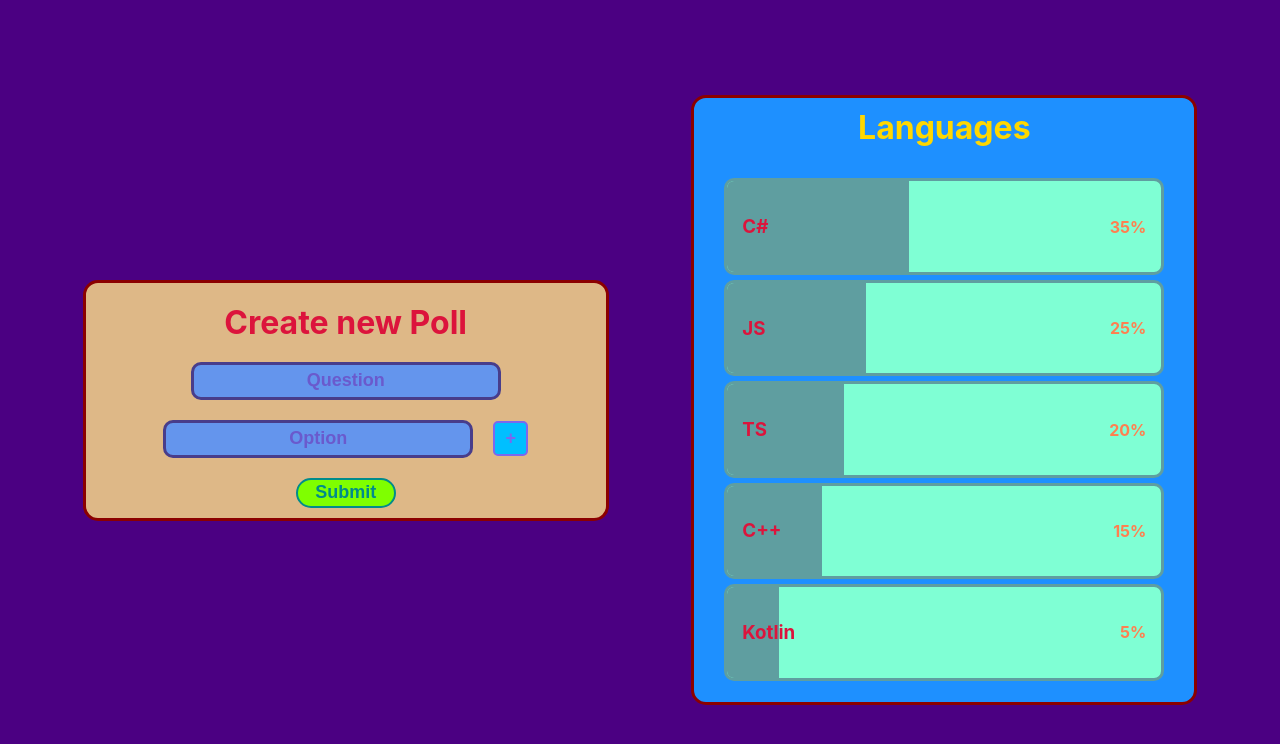
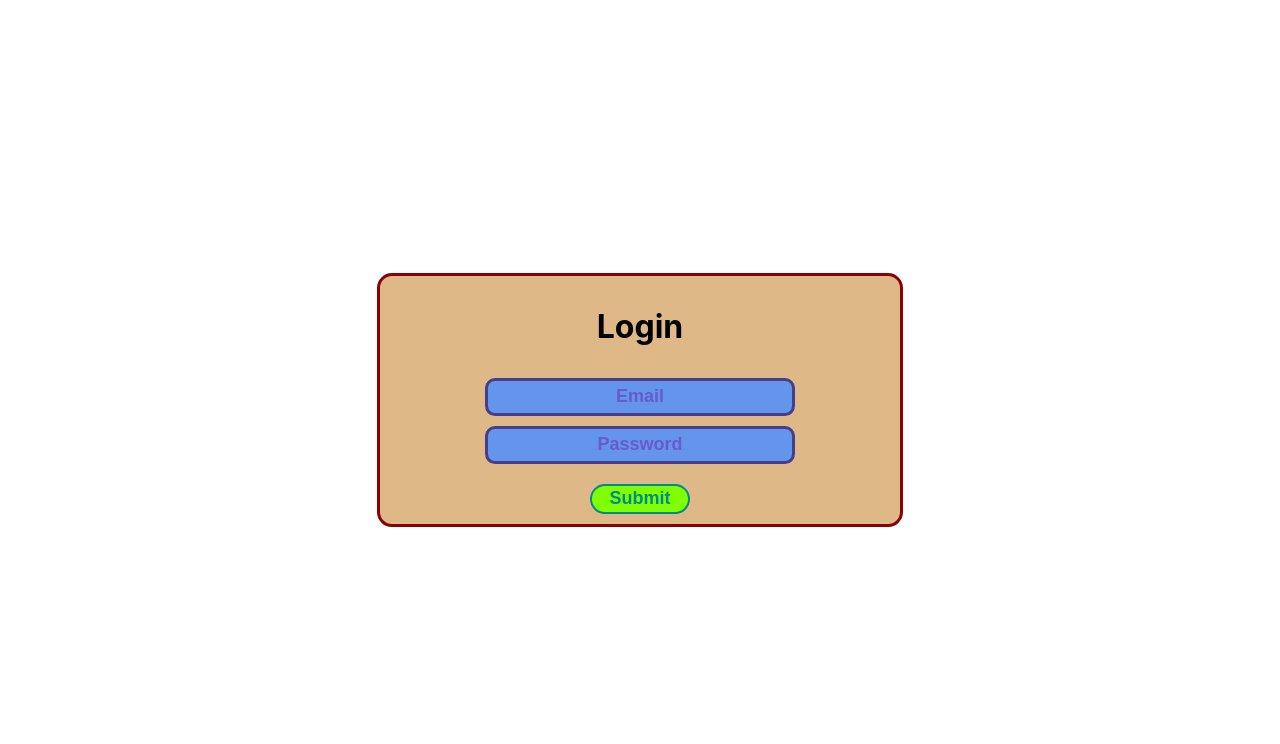
Before and after one commit to VladoDev03/the-amazing-poll, a React (Create React App) app in the folder front-end/the-amazing-poll/: page / in a window 1280 px wide. Shown: the top 744 px of the page. Built offline with nearby package versions, Linux system fonts and the light colour scheme.

Commit message:
Added LoginForm component.

```diff
--- a/front-end/the-amazing-poll/src/App.tsx
+++ b/front-end/the-amazing-poll/src/App.tsx
@@ -1,9 +1,11 @@
 import './App.scss';
-import NewPoll from './components/NewPoll/NewPoll';
+import LoginForm from './components/LoginForm/LoginForm';
+// import NewPoll from './components/NewPoll/NewPoll';
 
 function App() {
     return (
-        <NewPoll />
+        // <NewPoll />
+        <LoginForm />
     );
 }
 
--- /dev/null
+++ b/front-end/the-amazing-poll/src/components/LoginForm/LoginForm.module.scss
@@ -0,0 +1,22 @@
+.formContainer {
+    position: absolute;
+    top: 50%;
+    left: 50%;
+    transform: translate(-50%, -50%);
+    display: flex;
+    flex-direction: column;
+    justify-content: center;
+    align-items: center;
+    background-color: burlywood;
+    border: solid 3px;
+    border-color: darkred;
+    border-radius: 15px;
+    width: 500px;
+    padding: 10px;
+}
+
+.buttonsHolder {
+    display: flex;
+    justify-content: center;
+    align-items: center;
+}
--- /dev/null
+++ b/front-end/the-amazing-poll/src/components/LoginForm/LoginForm.tsx
@@ -0,0 +1,21 @@
+import styles from './LoginForm.module.scss'
+
+import TextInput from '../TextInput/TextInput';
+import SubmitButton from '../SubmitButton/SubmitButton';
+
+const LoginForm = () => {
+    return (
+        <div className={styles.formContainer}>
+            <h1 className={styles.title}>Login</h1>
+            <form action="">
+                <TextInput title='Email' type='email' />
+                <TextInput title='Password' type='password' />
+                <div className={styles.buttonsHolder}>
+                    <SubmitButton />
+                </div>
+            </form>
+        </div>
+    );
+}
+
+export default LoginForm;
--- a/front-end/the-amazing-poll/src/components/NewPollForm/NewPollForm.tsx
+++ b/front-end/the-amazing-poll/src/components/NewPollForm/NewPollForm.tsx
@@ -9,9 +9,9 @@ const NewPollForm = () => {
         <div className={styles.formContainer}>
             <h1 className={styles.title}>Create new Poll</h1>
             <form action="">
-                <TextInput title='Question' />
+                <TextInput title='Question' type='text' />
                 <div className={styles.optionsHolder}>
-                    <TextInput title='Option' />
+                    <TextInput title='Option' type='text' />
                     <AddButton />
                 </div>
                 <div className={styles.buttonsHolder}>
--- a/front-end/the-amazing-poll/src/components/TextInput/TextInput.tsx
+++ b/front-end/the-amazing-poll/src/components/TextInput/TextInput.tsx
@@ -3,13 +3,14 @@ import styles from './TextInput.module.scss'
 const TextInput:React.FC<Vote> = (props) => {
     return (
         <div className={styles.inputContainer}>
-            <input className={styles.textField} placeholder={props.title} type="text" />
+            <input className={styles.textField} placeholder={props.title} type={props.type} />
         </div>
     );
 }
 
 interface Vote {
     title: string,
+    type: string
 }
 
 export default TextInput;
```
